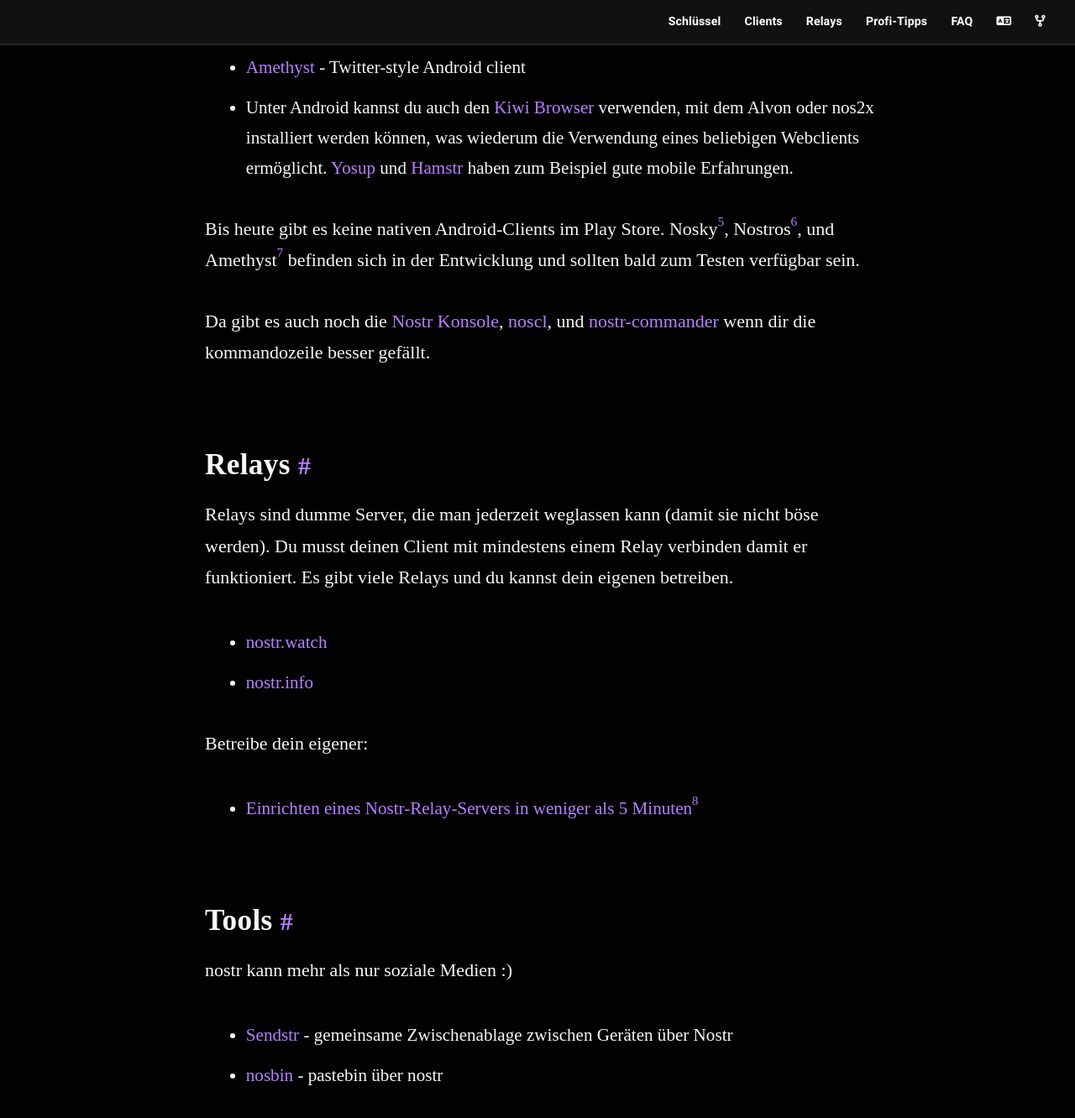
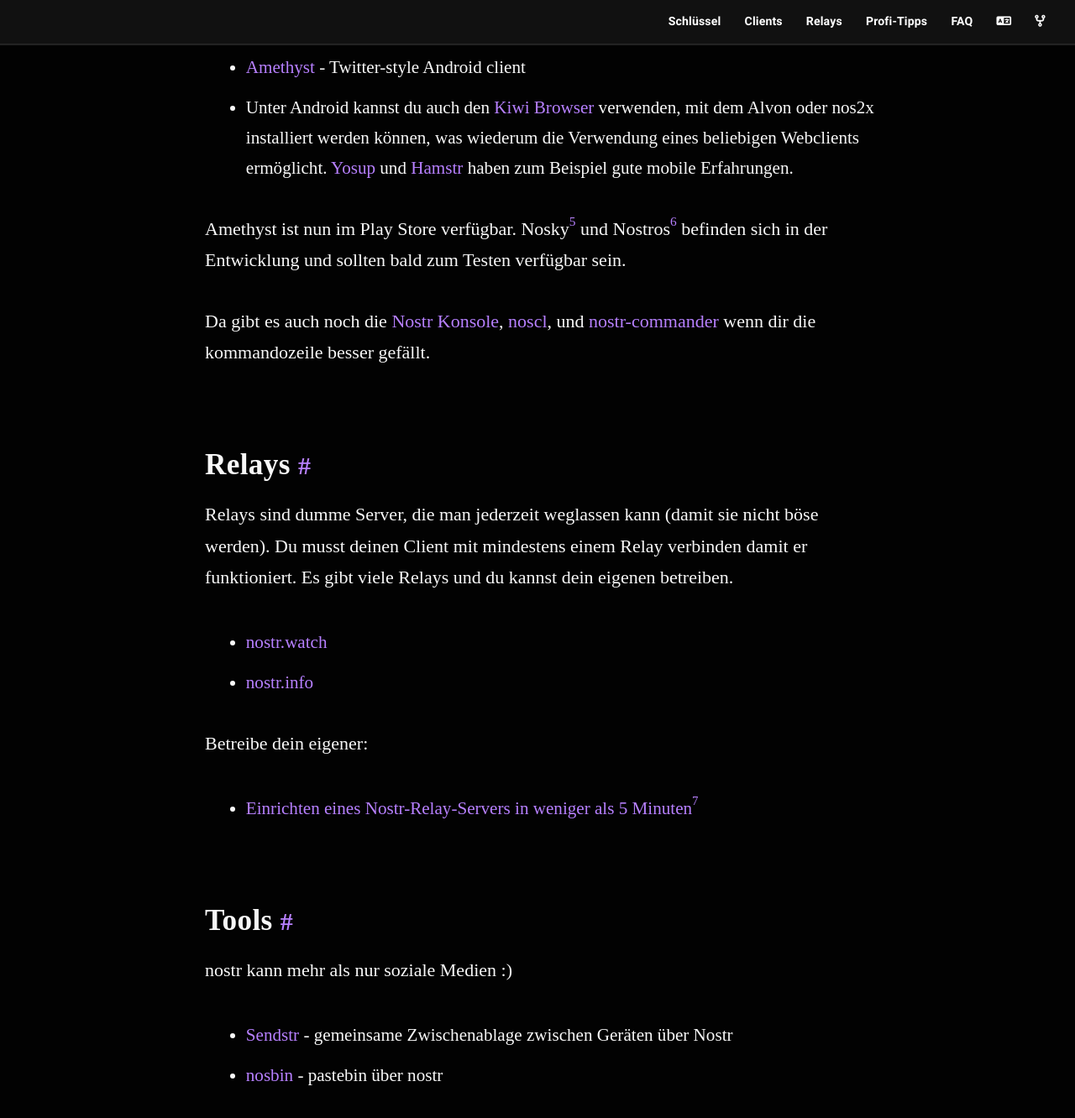
Before and after one commit to cercatrova21/nostr-info.de, a Jekyll site: the page built from index.md, in a window 1280 px wide and 1400 px high, scrolled down 3868 px. Shown: the top 1332 px of the window at 84% size. Built offline with Jekyll 4.4.1, drawn with Linux system fonts in a browser that asks for light colours; some web fonts are replaced; some of the changed text lies outside the part shown.

Commit message:
add Play Store Link for Amethyst

```diff
--- a/index.md
+++ b/index.md
@@ -86,11 +86,10 @@ Hier sind einige, die ich mag:
 
 Mobile clients:
 - [Damus](https://testflight.apple.com/join/CLwjLxWl) - Twitter-style iOS client, funktioniert auch auf MacOS
-- [Amethyst](https://github.com/vitorpamplona/amethyst/releases/) - Twitter-style Android client
+- [Amethyst](https://play.google.com/store/apps/details?id=com.vitorpamplona.amethyst) - Twitter-style Android client
 - Unter Android kannst du auch den [Kiwi Browser](https://kiwibrowser.com/) verwenden, mit dem Alvon oder nos2x installiert werden können, was wiederum die Verwendung eines beliebigen Webclients ermöglicht. [Yosup](https://yosup.app/) und [Hamstr](https://hamstr.to/) haben zum Beispiel gute mobile Erfahrungen.
 
-Bis heute gibt es keine nativen Android-Clients im Play Store. Nosky[^nosky], Nostros[^nostros], und Amethyst[^amethyst]
-befinden sich in der Entwicklung und sollten bald zum Testen verfügbar sein.
+Amethyst ist nun im Play Store verfügbar. Nosky[^nosky] und Nostros[^nostros] befinden sich in der Entwicklung und sollten bald zum Testen verfügbar sein.
 
 [^nosky]: [KotlinGeekDev/Nosky](https://github.com/KotlinGeekDev/Nosky)
 [^nostros]: [KoalaSat/nostros](https://github.com/KoalaSat/nostros)
```
